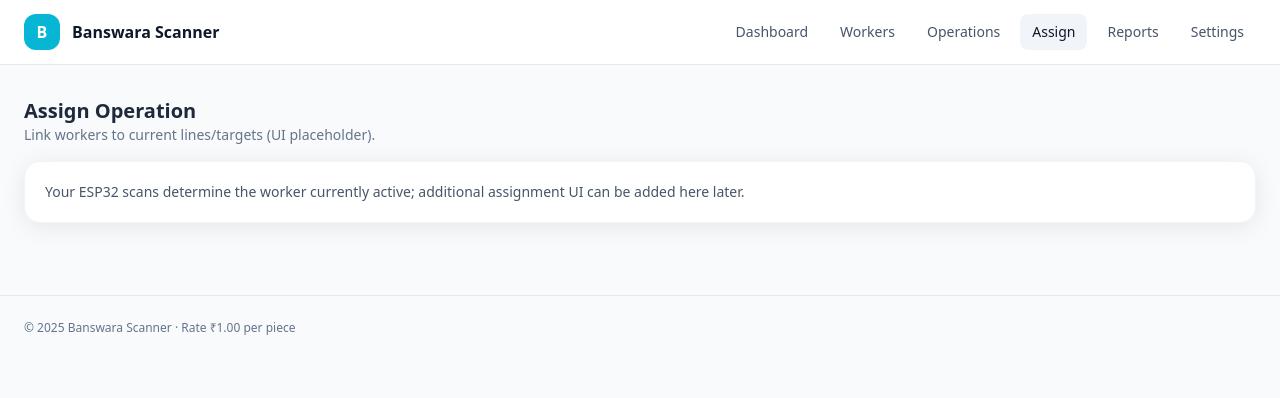
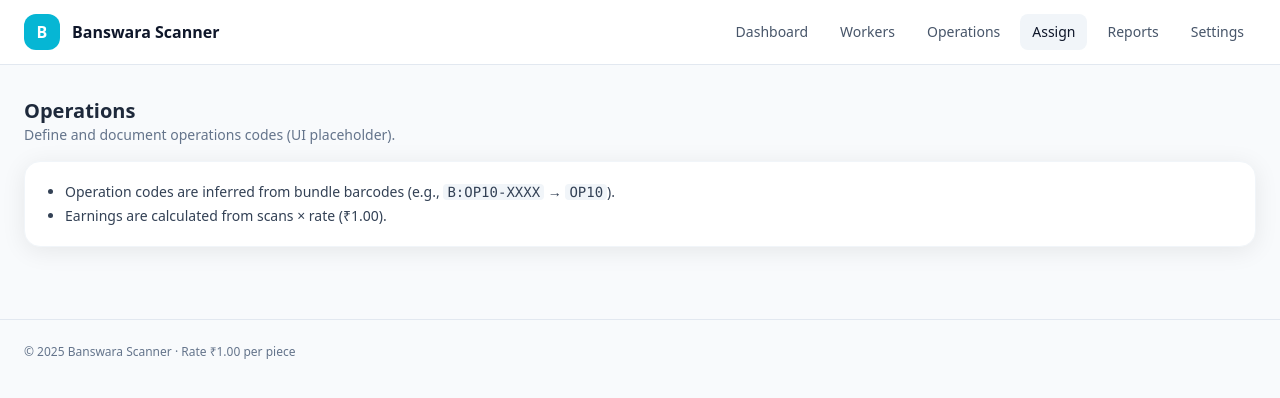
Before and after one commit to Sachinsuthar17/WorkerTracker, a Flask app: page /assign_operation in a window 1280 px wide. Shown: the top 398 px of the page. Run offline with Flask 3, Linux system fonts and the light colour scheme; some libraries are stand-ins or nearby versions.

Commit message:
Code Changed

```diff
--- a/templates/assign_operation.html
+++ b/templates/assign_operation.html
@@ -1,14 +1,17 @@
 {% extends "layout.html" %}
-{% set title = "Assign Operation" %}
+{% set title = "Operations" %}
 {% block content %}
 <section class="grid gap-4">
   <header>
-    <h1 class="text-xl font-semibold">Assign Operation</h1>
-    <p class="text-sm text-slate-500">Link workers to current lines/targets (UI placeholder).</p>
+    <h1 class="text-xl font-semibold">Operations</h1>
+    <p class="text-sm text-slate-500">Define and document operations codes (UI placeholder).</p>
   </header>
 
   <div class="bg-white rounded-2xl p-5 shadow-card border border-slate-100">
-    <p class="text-sm text-slate-600">Your ESP32 scans determine the worker currently active; additional assignment UI can be added here later.</p>
+    <ul class="list-disc pl-5 text-sm text-slate-700 space-y-1">
+      <li>Operation codes are inferred from bundle barcodes (e.g., <code class="px-1 bg-slate-100 rounded">B:OP10-XXXX</code> → <code class="px-1 bg-slate-100 rounded">OP10</code>).</li>
+      <li>Earnings are calculated from scans × rate (₹{{ "%.2f"|format((rate_per_piece|default(1.0))) }}).</li>
+    </ul>
   </div>
 </section>
 {% endblock %}
```
